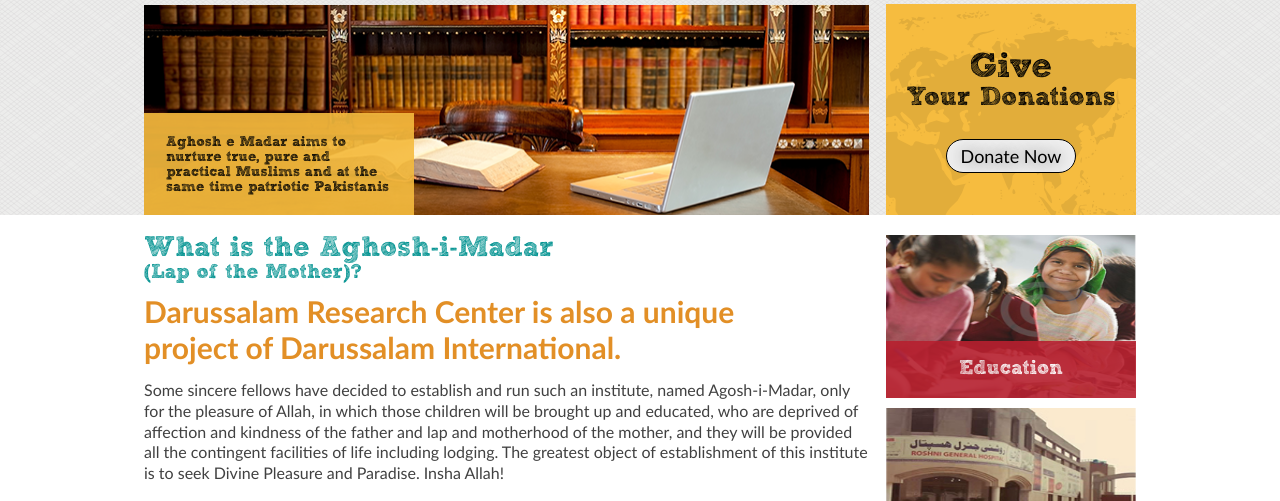
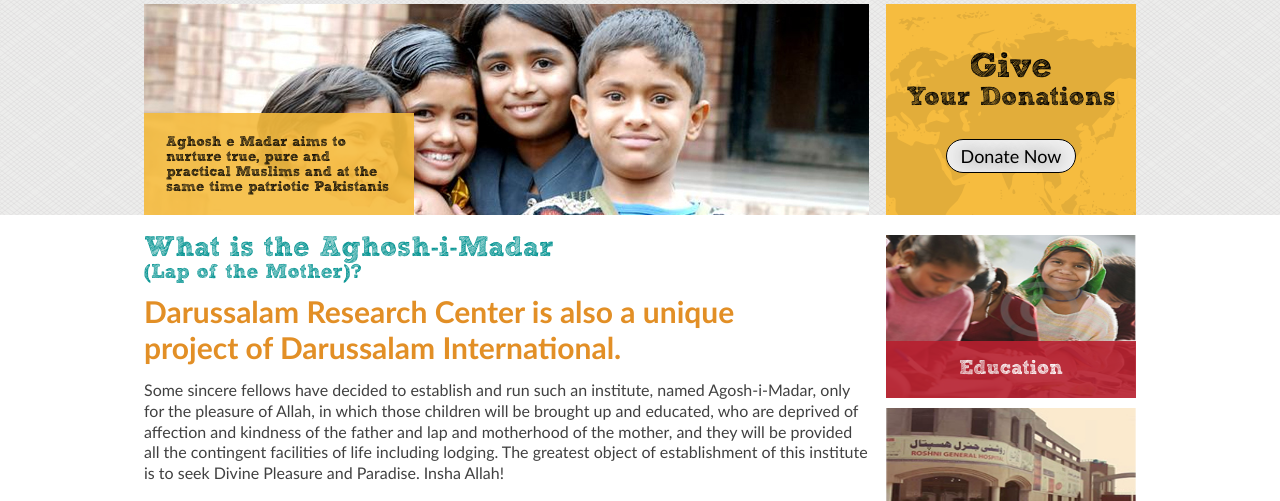
Before and after one commit to DarussalamTech/darussalamtrust, a plain HTML site: page aghosh-i-madar.html in a window 1280 px wide. Shown: the part 209-710 px from the top of the page. Drawn offline with Linux system fonts and the light colour scheme.

Commit message:
new image change

```diff
--- a/aghosh-i-madar.html
+++ b/aghosh-i-madar.html
@@ -61,7 +61,7 @@
 
         <!-------START BANNER HTML-------->
           <div class="d_q_c_banner">
-          	<img src="images/dar_research_banner.png" alt="darussalam_quran_complex">
+          	<img src="images/agoshe-mother-banner.jpg" alt="aghosh-i-madar">
             <div class="d_q_c_banner_text">
             	<p>Aghosh e Madar aims to nurture true, pure and practical Muslims and at the same time patriotic Pakistanis</p>
             </div>
```
Also changed, not shown: images/agoshe-mother-banner.jpg (added).
